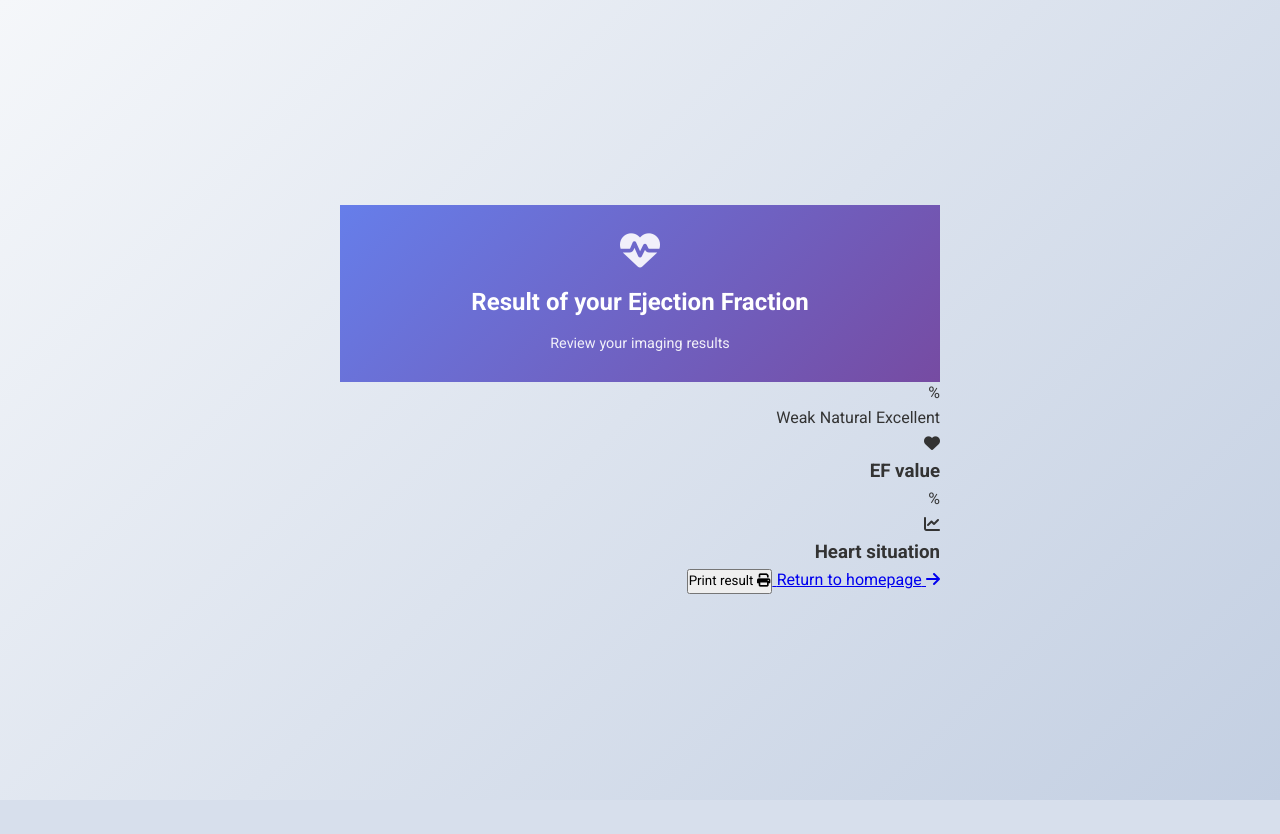
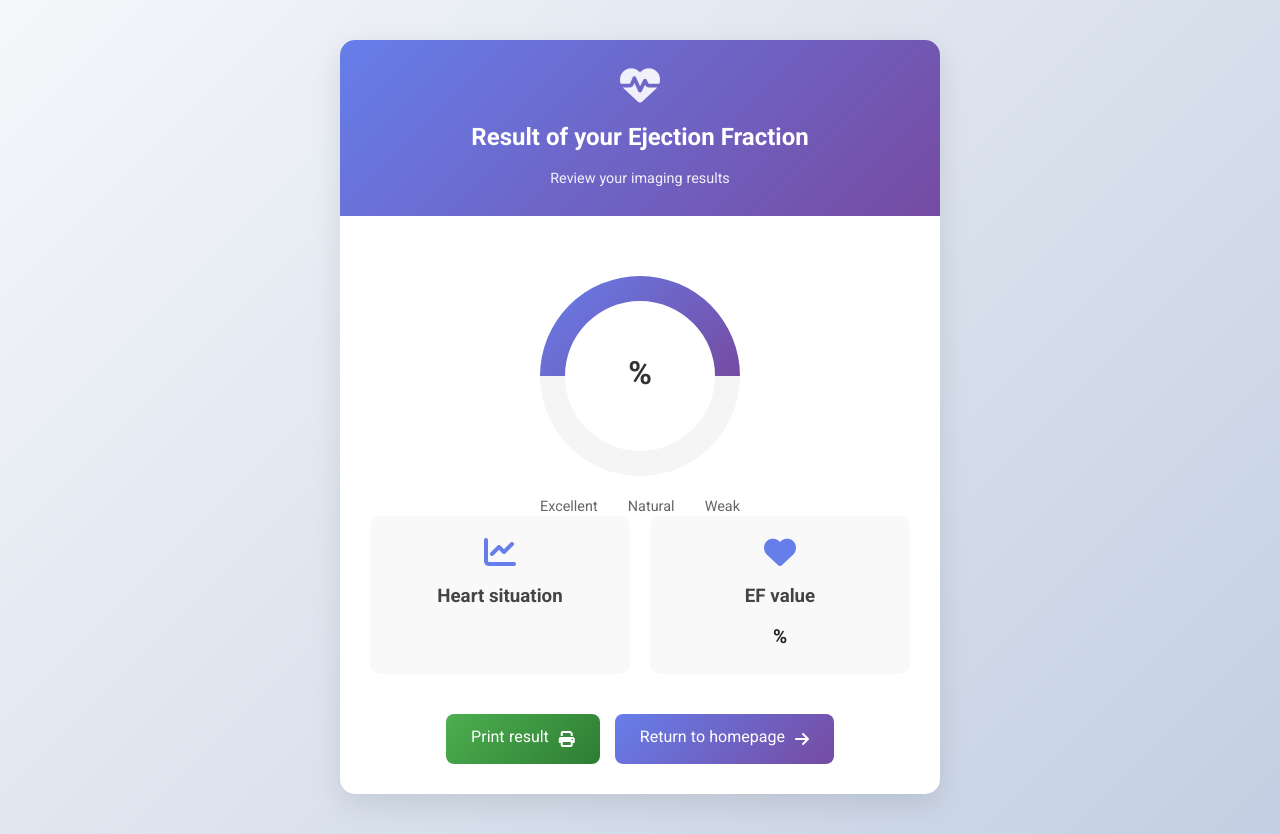
Before and after one commit to a-khorasani/Calculating-Cardiac-Ejection-Fraction-Using-Echocardiography-Image-Segmentation, a FastAPI app: template app/templates/result.html in a window 1280 px wide. Before the commit the page ends 800 px from the top, so only its background shows below. Run offline with FastAPI, Linux system fonts and the light colour scheme; the template is opened without the code that fills it, so the values that code supplies are empty.

Commit message:
update styles.css

```diff
--- a/app/static/styles.css
+++ b/app/static/styles.css
@@ -176,3 +176,151 @@ body {
         padding: 20px;
     }
 }
+
+.result-card {
+    background: white;
+    border-radius: 15px;
+    box-shadow: 0 10px 30px rgba(0, 0, 0, 0.1);
+    overflow: hidden;
+    max-width: 800px;
+    margin: 20px auto;
+}
+
+.result-content {
+    padding: 30px;
+}
+
+.ef-gauge-container {
+    margin: 30px 0;
+    display: flex;
+    justify-content: center;
+}
+
+.gauge {
+    width: 200px;
+    height: 200px;
+    position: relative;
+}
+
+.gauge-body {
+    width: 100%;
+    height: 100%;
+    background: #f5f5f5;
+    border-radius: 50%;
+    position: relative;
+    overflow: hidden;
+}
+
+.gauge-fill {
+    position: absolute;
+    top: 0;
+    left: 0;
+    width: 100%;
+    height: 50%;
+    background: linear-gradient(135deg, #667eea 0%, #764ba2 100%);
+    transform-origin: center bottom;
+    transition: transform 1s ease-out;
+}
+
+.gauge-cover {
+    width: 75%;
+    height: 75%;
+    background: white;
+    border-radius: 50%;
+    position: absolute;
+    top: 50%;
+    left: 50%;
+    transform: translate(-50%, -50%);
+    display: flex;
+    align-items: center;
+    justify-content: center;
+    font-size: 2rem;
+    font-weight: bold;
+    color: #333;
+}
+
+.gauge-labels {
+    display: flex;
+    justify-content: space-between;
+    margin-top: 20px;
+    color: #666;
+    font-size: 0.9rem;
+}
+
+.result-details {
+    display: grid;
+    grid-template-columns: repeat(auto-fit, minmax(250px, 1fr));
+    gap: 20px;
+    margin: 40px 0;
+}
+
+.detail-box {
+    background: #f9f9f9;
+    border-radius: 10px;
+    padding: 20px;
+    text-align: center;
+    transition: all 0.3s ease;
+}
+
+.detail-box:hover {
+    transform: translateY(-5px);
+    box-shadow: 0 5px 15px rgba(0, 0, 0, 0.1);
+}
+
+.detail-box i {
+    font-size: 2rem;
+    color: #667eea;
+    margin-bottom: 15px;
+}
+
+.detail-box h3 {
+    margin-bottom: 10px;
+    color: #444;
+}
+
+.detail-box p {
+    font-size: 1.2rem;
+    color: #222;
+    font-weight: bold;
+}
+
+.action-buttons {
+    display: flex;
+    justify-content: center;
+    gap: 15px;
+    flex-wrap: wrap;
+}
+
+.btn {
+    padding: 12px 25px;
+    background: linear-gradient(135deg, #667eea 0%, #764ba2 100%);
+    color: white;
+    border: none;
+    border-radius: 8px;
+    font-size: 1rem;
+    cursor: pointer;
+    transition: all 0.3s ease;
+    display: flex;
+    align-items: center;
+    gap: 10px;
+    text-decoration: none;
+}
+
+.btn:hover {
+    background: linear-gradient(135deg, #5a6fd1 0%, #6a4299 100%);
+    transform: translateY(-2px);
+}
+
+.print-btn {
+    background: linear-gradient(135deg, #4CAF50 0%, #2E7D32 100%);
+}
+
+.print-btn:hover {
+    background: linear-gradient(135deg, #43A047 0%, #1B5E20 100%);
+}
+
+@media print {
+    .action-buttons {
+        display: none;
+    }
+}
```
